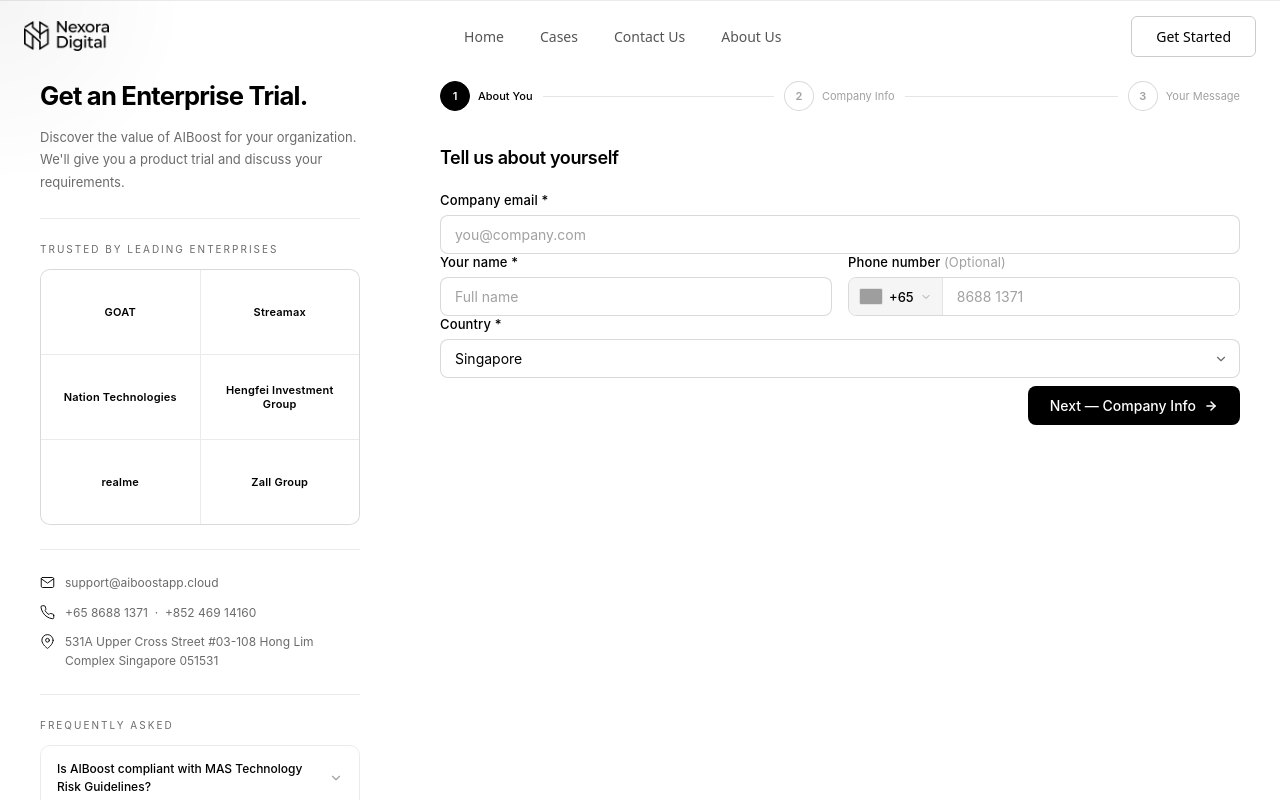
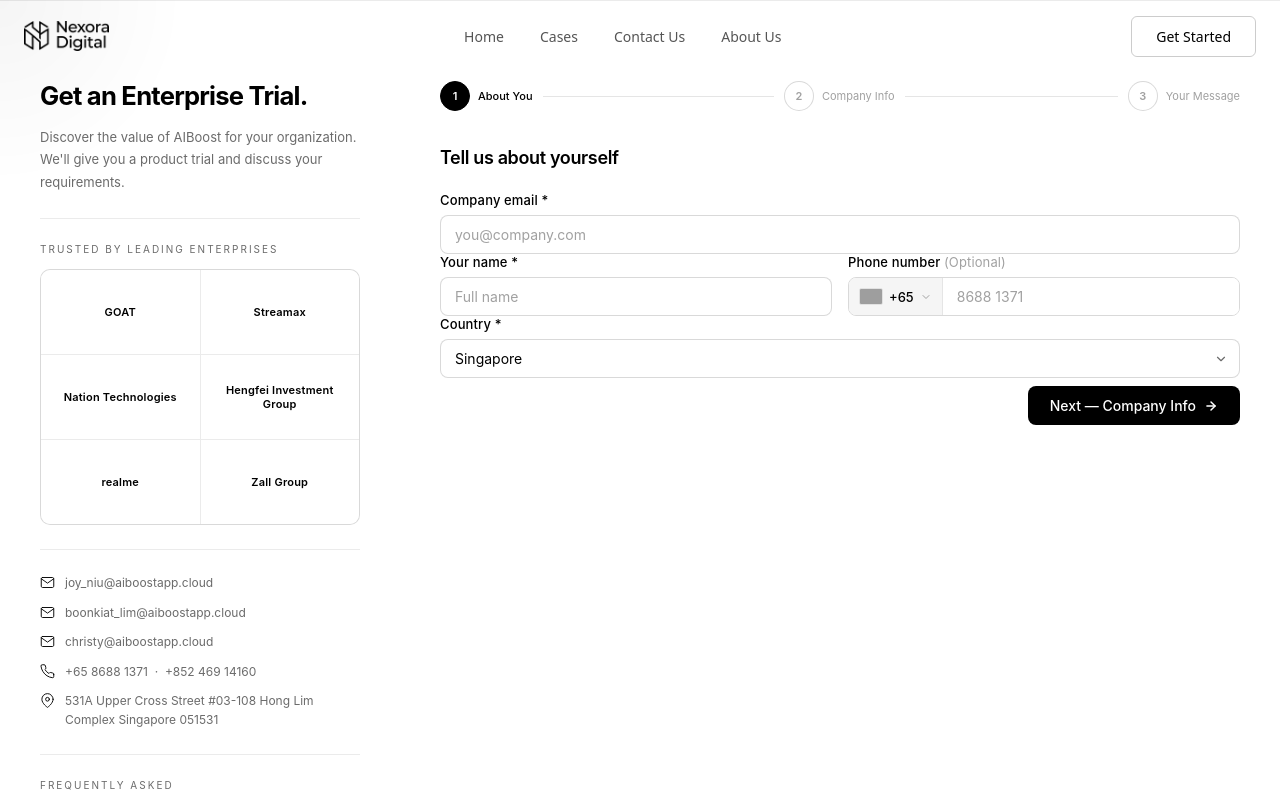
Before and after one commit to chenguangj/Singapore-official-website, a Vue app: page / in a window 1280 px wide. Both pictures are taken after a click on the link "Contact Sales". Shown: the part 1250-2050 px from the top of the page. Built offline with nearby package versions, Linux system fonts and the light colour scheme; grey boxes are pictures that could not be loaded; a small style sheet from the web is missing.

Commit message:
fix:修改邮箱成对应三个邮箱

```diff
--- a/src/layout/AppFooter/index.vue
+++ b/src/layout/AppFooter/index.vue
@@ -74,12 +74,28 @@
 						</svg>
 						<span style="padding-bottom: 3px">+65 8688 1371 &nbsp; +852 469 14160</span>
 					</span>
+				</div>
+				<div class="footer__emails">
 					<span class="footer__contact-item">
 						<svg width="14" height="14" viewBox="0 0 24 24" fill="none" stroke="currentColor" stroke-width="2" stroke-linecap="round" stroke-linejoin="round">
 							<path d="M4 4h16c1.1 0 2 .9 2 2v12c0 1.1-.9 2-2 2H4c-1.1 0-2-.9-2-2V6c0-1.1.9-2 2-2z" />
 							<polyline points="22,6 12,13 2,6" />
 						</svg>
-						<span style="padding-bottom: 3px">support@aiboostapp.cloud</span>
+						<span style="padding-bottom: 3px">joy_niu@aiboostapp.cloud</span>
+					</span>
+					<span class="footer__contact-item">
+						<svg width="14" height="14" viewBox="0 0 24 24" fill="none" stroke="currentColor" stroke-width="2" stroke-linecap="round" stroke-linejoin="round">
+							<path d="M4 4h16c1.1 0 2 .9 2 2v12c0 1.1-.9 2-2 2H4c-1.1 0-2-.9-2-2V6c0-1.1.9-2 2-2z" />
+							<polyline points="22,6 12,13 2,6" />
+						</svg>
+						<span style="padding-bottom: 3px">boonkiat_lim@aiboostapp.cloud</span>
+					</span>
+					<span class="footer__contact-item">
+						<svg width="14" height="14" viewBox="0 0 24 24" fill="none" stroke="currentColor" stroke-width="2" stroke-linecap="round" stroke-linejoin="round">
+							<path d="M4 4h16c1.1 0 2 .9 2 2v12c0 1.1-.9 2-2 2H4c-1.1 0-2-.9-2-2V6c0-1.1.9-2 2-2z" />
+							<polyline points="22,6 12,13 2,6" />
+						</svg>
+						<span style="padding-bottom: 3px">christy@aiboostapp.cloud</span>
 					</span>
 				</div>
 			</div>
@@ -401,6 +417,17 @@
 		}
 	}
 
+	&__emails {
+		display: flex;
+		gap: 24px;
+		flex-wrap: wrap;
+
+		@media (max-width: 768px) {
+			flex-direction: column;
+			gap: 12px;
+		}
+	}
+
 	&__contact-item {
 		display: flex;
 		align-items: center;
--- a/src/views/contact/index.vue
+++ b/src/views/contact/index.vue
@@ -96,7 +96,43 @@
 										<polyline points="22,6 12,13 2,6" />
 									</svg>
 								</span>
-								<span>support@aiboostapp.cloud</span>
+								<span>joy_niu@aiboostapp.cloud</span>
+							</div>
+							<div class="contact-info__item">
+								<span class="contact-info__icon">
+									<svg
+										width="15"
+										height="15"
+										viewBox="0 0 24 24"
+										fill="none"
+										stroke="currentColor"
+										stroke-width="1.5"
+										stroke-linecap="round"
+										stroke-linejoin="round"
+									>
+										<path d="M4 4h16c1.1 0 2 .9 2 2v12c0 1.1-.9 2-2 2H4c-1.1 0-2-.9-2-2V6c0-1.1.9-2 2-2z" />
+										<polyline points="22,6 12,13 2,6" />
+									</svg>
+								</span>
+								<span>boonkiat_lim@aiboostapp.cloud</span>
+							</div>
+							<div class="contact-info__item">
+								<span class="contact-info__icon">
+									<svg
+										width="15"
+										height="15"
+										viewBox="0 0 24 24"
+										fill="none"
+										stroke="currentColor"
+										stroke-width="1.5"
+										stroke-linecap="round"
+										stroke-linejoin="round"
+									>
+										<path d="M4 4h16c1.1 0 2 .9 2 2v12c0 1.1-.9 2-2 2H4c-1.1 0-2-.9-2-2V6c0-1.1.9-2 2-2z" />
+										<polyline points="22,6 12,13 2,6" />
+									</svg>
+								</span>
+								<span>christy@aiboostapp.cloud</span>
 							</div>
 							<div class="contact-info__item">
 								<span class="contact-info__icon">
```
